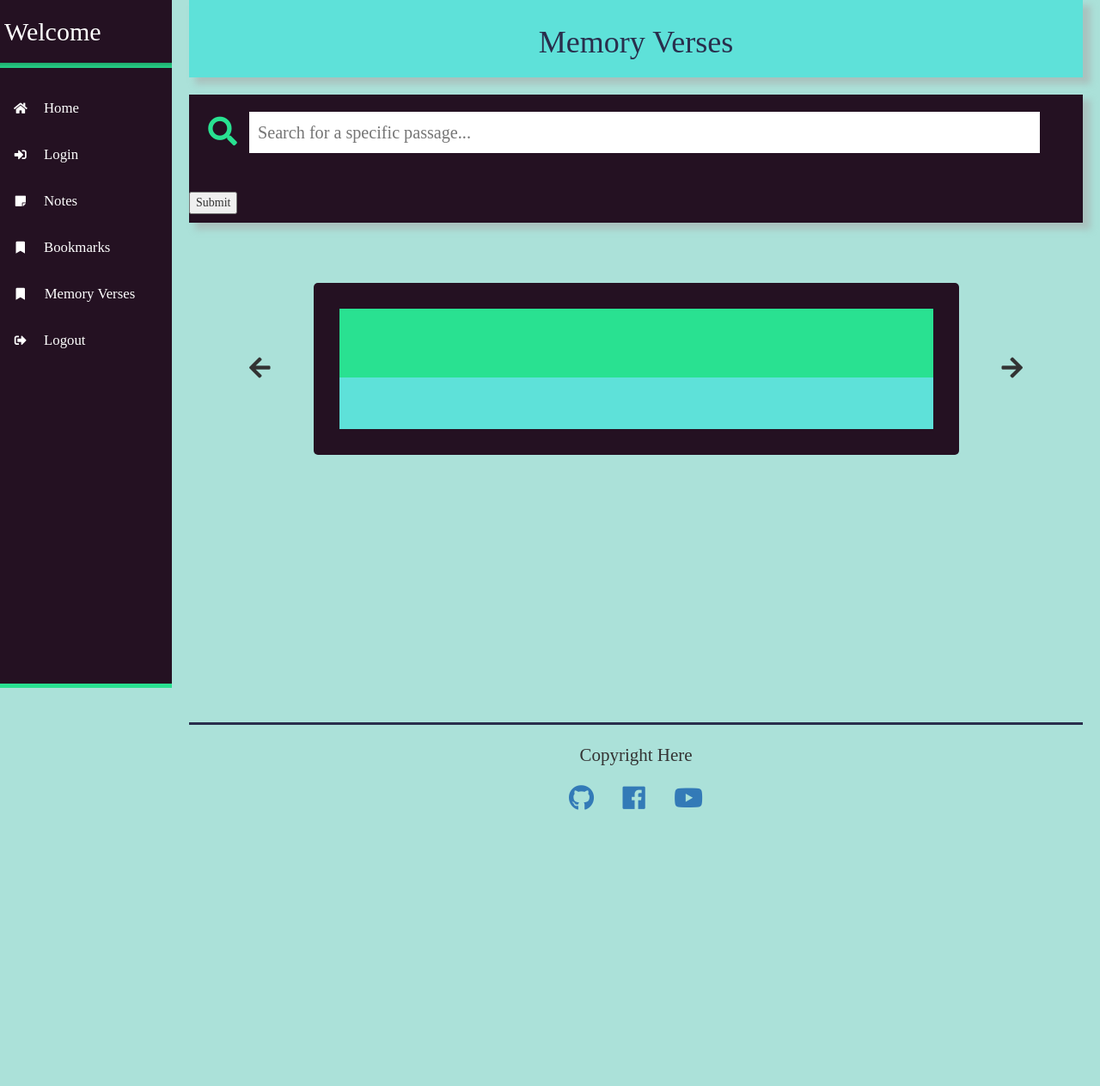
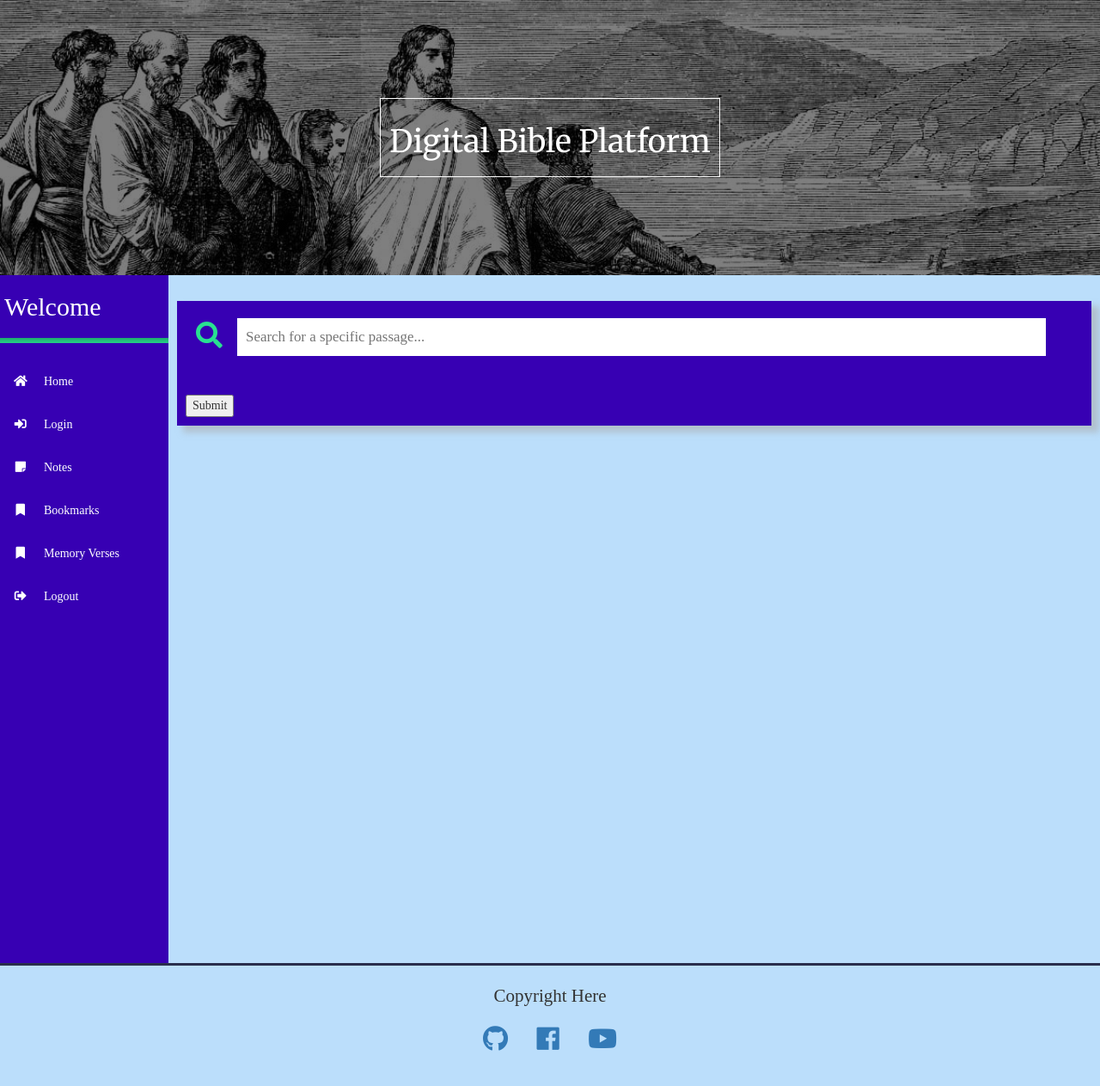
Before and after one commit to jyan500/Digital-Bible-Platform-v2, a Flask app: template templates/memory_verse.html in a window 1280 px wide. Shown: the whole page at 86% size. Before the commit the page ends 942 px from the top, so only its background shows below. Run offline with Flask 2, Linux system fonts and the light colour scheme; the template is opened without the code that fills it, so the values that code supplies are empty; some libraries are stand-ins or nearby versions.

Commit message:
dbt v2 added hero image to the top and made flex for the side and main content

```diff
--- a/extensions.py
+++ b/extensions.py
@@ -18,7 +18,7 @@ def getUserID(cur: 'mysql', username: str):
 def handleBookmarks(cur: 'mysql', user_id: int, book: str, chapter: int, start_verse: int = 0, end_verse: int = 0, is_memory_verse: bool = False):
 	if (is_memory_verse):
 		query = "INSERT INTO bookmarks (user_id, book, chapter, start_verse, end_verse, is_memory_verse) VALUES (%s, %s, %s, %s, %s, %s)"
-		cur.execute(query, (str(user_id), book, str(chapter), str(start_verse), str(end_verse), str(is_memory_verse)))
+		cur.execute(query, (str(user_id), book, str(chapter), str(start_verse), str(end_verse), str(1)))
 	else:
 		query = "INSERT INTO bookmarks (user_id, book, chapter) VALUES (%s, %s, %s)"
 		cur.execute(query, (str(user_id), book, str(chapter)))
--- a/static/footer.css
+++ b/static/footer.css
@@ -1,10 +1,9 @@
 .footer{
-	margin-top: 40px;
 	padding-top: 20px;
 	padding-bottom: 20px;
 	border-top: solid #292E4C;
 	border-width: 3px;
-	bottom: 0;
+	/*background-color: var(--secondary);*/
 }
 .copyright{
 	font-size: 1.5em;
--- a/static/memory_verse.css
+++ b/static/memory_verse.css
@@ -1,13 +1,13 @@
 .search-bar-section{
 	/* same dark purple as in sidebar.css */
-	background-color: #241122;
+	background-color: var(--dark-purple);
 	margin-top: 20px;
 }
 .search-bar{
 	width: 95%;
 	margin-top: 10px;
 	margin-bottom: 10px;
-	font-size: 1.2em;
+	font-size: 1.1em;
 	padding: 10px;
 	border: none;
 	outline: none;
@@ -22,13 +22,23 @@
 	vertical-align: center;
 	font-size: 2em;
 	/* same light green color */
-	color: #29E191;
+	color: var(--hover-green);
 }
 .search-bar-submit{
 	margin-bottom: 10px;
 	margin-top: 15px;
 	margin-right: 15px;
+}
+.submit-button{
 	display: inline-block;
+	margin: 10px;
+}
+.save-checkbox{
+	display: inline-block;
+	margin: 10px;
+}
+.save-checkbox > label{
+	color: white;
 }
 .select-flip{
 	margin: 20px;
@@ -40,10 +50,22 @@
 .arrow-left{
 	margin-left: 50px;
 	font-size: 2em;
+	background: transparent;
+	border: 0;
+	overflow: hidden;
+	outline: none;
+	cursor: pointer;
+	-webkit-tap-highlight-color:  rgba(255, 255, 255, 0);
 }
 .arrow-right{
 	margin-right: 50px;
 	font-size: 2em;
+	background: transparent;
+	border: 0;
+	overflow: hidden;
+	outline: none;
+	cursor: pointer;
+	-webkit-tap-highlight-color:  rgba(255, 255, 255, 0);
 }
 .flip-container{
 	flex: 100%;
--- /dev/null
+++ b/static/navbar.css
@@ -0,0 +1,48 @@
+body, html{
+	padding:0;
+	margin:0;
+	height: 100%;
+}
+.header{
+	width: 100%;
+}
+.hero-image{
+	background-image: linear-gradient(rgba(0,0,0,0.5), rgba(0,0,0,0.5)), url("jesus_feeding_5000.jpg");
+	/*background-position: center;*/
+	height: 40vh;
+	/*background-repeat: no-repeat;*/
+	background-size: cover;
+	position: relative;
+	text-align: center;
+	display: flex;
+	justify-content: center;
+	align-items: center;
+}
+.hero-text{
+	border: 1px solid white;
+	padding: 10px;
+	color: white;
+	font-size: 2em;
+	font-family: "Merriweather", serif;
+}
+.nav{
+	background-color: var(--dark-purple);
+	font-family: "Merriweather", serif;
+	padding: 10px;
+}
+.nav > h2 {
+	color: white;
+}
+.nav > a{
+	color: white;
+	display: inline-block;
+	margin: 2px;
+	padding: 10px;
+}
+.nav a:hover{
+	text-decoration: none;
+	color: var(--secondary);
+}
+.nav a:hover i {
+	text-decoration: none;
+}
--- a/static/shared.css
+++ b/static/shared.css
@@ -2,39 +2,50 @@
 for each template file in the Digital Bible Platform V2/templates folder */
 h1, h2{
 }
+html, body{
+	min-height: 100vh;
+}
 body {
-	height: 100%;
 	/* light pastel green */
-	background-color: #ABE1D9;
+	background-color: var(--background);
 	font-family:"Sans Serif";
 	box-sizing: border-box;
+	--light-pastel-green:#ABE1D9;
+	--light-blue: #5EE1D9;
+	--dark-blue: #292E4C;
+	--lime-green: #8EE918;
+	--error-red: #FF2B34;
+	--hover-green: #29E191;
+	--dark-purple: #3700B3;
+	--primary: #4a26fd;
+	--secondary: #714cfe;
+	--background: #BBDEFB;
+	display: flex;
+	flex-direction: column;
 }
+
 .header{
 	text-align:center;
 	/* light blue */
-	background-color: #5EE1D9;
+	background-color: var(--secondary);
 	/*margin-top: 10px;*/
 	padding-top: 10px;
 	padding-bottom: 10px;
-	height: 100%;
 
 }
 .header h1{
 	/* Dark Blue */
-	color: #292E4C;
+	color: white;
 }
 
 .main{
-	margin-left:200px;
-	padding-left: 20px;
-	padding-right: 20px;
-	height: 100%;
 	display: flex;
-	flex-direction: column;
+	flex: 1 0 auto;
+	min-height: 100vh;
 }
 .wrapper {
-	min-height: 100vh;
-	flex: 1 1 0 auto;
+	padding: 10px;
+	flex: 2;
 }
 /* apply shadow to elements */
 .shadow{
@@ -55,18 +66,17 @@ body {
 
 .success{
 	/* lime green */
-	background-color: #8EE918;
+	background-color: var(--lime-green);
 }
 
 .error{
 	/* red */
-	background-color: #FF2B34;
+	background-color: var(--error-red);
 }
 
 
 /* Media Queries */
 @media screen and (max-width:800px){
 	.main{
-		margin-left:20px;
 	}
 }
--- a/static/sidebar.css
+++ b/static/sidebar.css
@@ -1,13 +1,9 @@
 .sidebar {
-	position: fixed;
-	width: 200px;
-	height: 100%;
+	flex: 0 0 14em;
 	/* dark purple */
-	background-color: #241122;
-	top: 0;
-	left: 0;
+	background-color: var(--dark-purple);
 	z-index: 1;
-	border-bottom: 5px solid #29E191;
+	/*border-bottom: 5px solid var(--hover-green);*/
 }
 
 .sidebar-separate{
@@ -15,7 +11,7 @@
 	border: 0;
 	box-shadow: inset 0 12px 12px -12px rgba(0, 0, 0, 0.5);
 	padding-top:5px;
-	background-color:#29E191;
+	background-color: var(--hover-green);
 }
 .sidebar h2{
 	color: #FFF;
@@ -33,19 +29,18 @@
 .sidebar a:hover{
 	color: #f1f1f1;
 	text-decoration: none;
-	background-color: black;
 	/* light green */
-	border-left: 5px solid #29E191;
+	border-left: 5px solid var(--hover-green);
 }
 .sidebar a:hover i {
-	color:#29E191;
+	color: var(--hover-green);
 	/* adding 5px and setting position relative
 	to the right shifts the i to the left of where it should be  */
 	right: 5px;
 	position: relative;
 }
 .sidebar a:hover span{
-	color:#29E191;
+	color: var(--hover-green);
 	/* adding 5px and setting position relative
 	to the right shifts the span to the left of where it should be  */
 	right: 5px;
@@ -57,12 +52,27 @@
 	margin-right: 15px;
 }
 
-.sidebar span{
-	font-size:1.2em;
+.sidebar .active{
+	background-color: var(--primary);
 }
 .show-sidebar{
-	display:none;
-
+	display: none;
+	border: 0;
+	background-color: transparent;
+	background-repeat: no-repeat;
+	overflow: hidden;
+	outline: none;
+	cursor: pointer;
+	margin: 15px;
+	-webkit-tap-highlight-color:  rgba(255, 255, 255, 0);
+}
+.show-sidebar > span{
+	display: block;
+	background-color:#484848;
+    height:3px;
+    width:26px;
+    position:relative;
+    margin:0 auto 5px;
 }
 .close-sidebar{
 	display:none;
--- a/static/sidebar.js
+++ b/static/sidebar.js
@@ -22,4 +22,10 @@ $(document).ready(function(){
 			$('.sidebar').show();
 		}
 	};
+	// adds active class to the current link
+    $('a').each(function(){
+        if ($(this).prop('href') == window.location.href) {
+            $(this).addClass('active'); $(this).parents('li').addClass('active');
+        }
+    });
 })
--- a/templates/login.html
+++ b/templates/login.html
@@ -11,8 +11,9 @@
 </head>
 <html>
 	<body>
-		{% include('sidebar.html') %}
+		{% include('navbar.html') %}
 		<div class = 'main'>
+			{% include('sidebar.html') %}
 			<div class = "wrapper">
 				{% with messages = get_flashed_messages(with_categories=true) %}
 					{% if messages %}
@@ -48,7 +49,7 @@
 					</form>
 				</div>
 			</div>
-			{% include 'footer.html' %}
 		</div>
+		{% include 'footer.html' %}
 	</body>
 </html>
--- a/templates/memory_verse.html
+++ b/templates/memory_verse.html
@@ -14,8 +14,9 @@
 </head>
 <html>
 	<body>
-		{% include 'sidebar.html' %}
+		{% include 'navbar.html' %}
 		<div class = "main">
+			{% include 'sidebar.html' %}
 			<div class = "wrapper">
 				{% with messages = get_flashed_messages(with_categories=true) %}
 					{% if messages %}
@@ -30,11 +31,11 @@
 						{% endfor %}
 					{% endif %}
 				{% endwith %}
-				<div class = "header shadow">
-					<h1>
+				<!-- <div class = "hero-image">
+					<div class = "hero-text">
 						Memory Verses
-					</h1>
-				</div>
+					</div>
+				</div> -->
 				<form name = "memory-verse-form" method = "POST" action = '/memory_verse'>
 					<div class = "search-bar-section shadow">
 						<div class = "search-bar">
@@ -45,15 +46,16 @@
 							<input type = 'submit' class = 'submit-button'></input>
 							{% if selected_verses and saved_verse %}
 								<div class = "save-checkbox">
-									<input form = "memory-verse-form" type = "checkbox" value = '1' name = "save-verse">
+									<input type = "checkbox" value = '1' name = "save-verse">
 									<label for = "save-verse"> Bookmark this Verse (Click submit again to save) </label>
 								</div>
 							{% endif %}
 						</div>
 					</div>
 				</form>
+				{% if selected_verses and saved_verse %}
 				<div class = 'select-flip'>
-					<span class = "arrow-left"><i class = "fa fa-arrow-left"></i></span>
+					<button class = "arrow-left"><i class = "fa fa-arrow-left"></i></button>
 					<div class = 'flip-container'>
 						<div class = "flippable">
 							<div class = "flippable-card-face front">
@@ -67,10 +69,11 @@
 							</div>
 						</div>
 					</div>
-					<span class = "arrow-right"><i class = "fa fa-arrow-right"></i></span>
+					<button class = "arrow-right"><i class = "fa fa-arrow-right"></i></button>
 				</div>
+				{% endif %}
 			</div>
-			{% include 'footer.html' %}
 		</div>
+		{% include 'footer.html' %}
 	</body>
 </html>
--- /dev/null
+++ b/templates/navbar.html
@@ -0,0 +1,21 @@
+<!-- full navbar -->
+<!DOCTYPE HTML>
+<head>
+	<meta charset = "utf-8">
+	<!-- responsive -->
+	<meta name = "viewport" content = "width=device-width, initial-scale=1">
+	<link rel = "stylesheet" href = "/static/navbar.css">
+	<link href="https://fonts.googleapis.com/css?family=Gloria+Hallelujah|Merriweather" rel="stylesheet">
+	<!-- <script src = "/static/sidebar.js"> </script> -->
+</head>
+<html>
+	<body>
+		<header>
+			<div class = "hero-image">
+				<div class = "hero-text">
+					<h1> Digital Bible Platform </h1>
+				</div>
+			</div>
+		</header>
+	</body>
+</html>
--- a/templates/sidebar.html
+++ b/templates/sidebar.html
@@ -24,7 +24,10 @@
 		<!-- form area -->
 		<!-- <div class = "container form_area"> -->
 		<button class = "show-sidebar">
-			&#9776
+			<span></span>
+			<span></span>
+			<span></span>
 		</button>
+
 	</body>
 </html>
```
Also changed, not shown: memory_verse_controller.py (+8 -1 lines), static/layout.css (+2 -8 lines), templates/bookmarks.html (+3 -5 lines), templates/layout.html (+5 -6 lines), static/jesus_feeding_5000.jpg (added).
